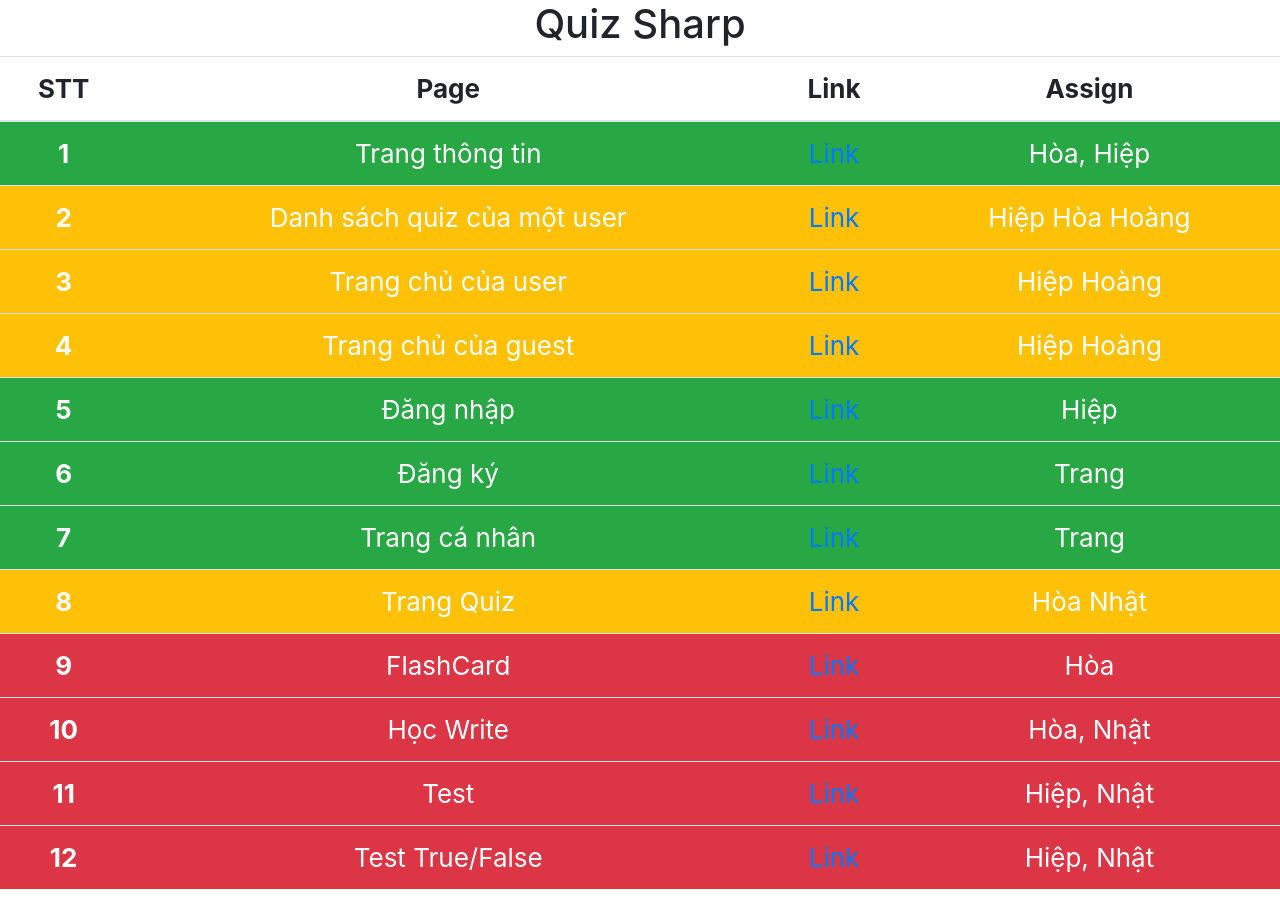
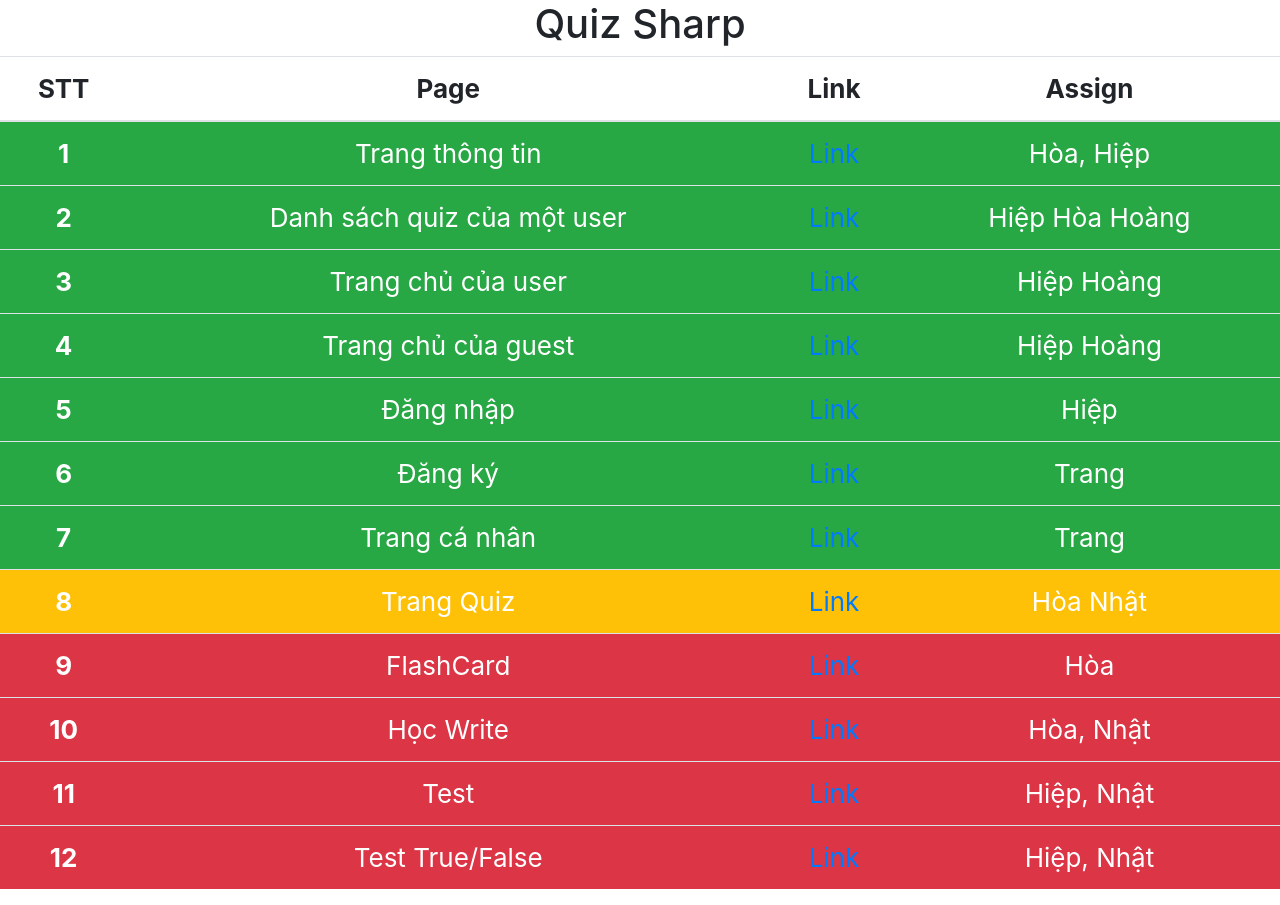
Before and after one commit to Sharp-Team/quiz-sharp, a React (Create React App) app in the folder frontend/: page / in a window 1280 px wide. Built offline with nearby package versions, Linux system fonts and the light colour scheme.

Commit message:
update: page done

```diff
--- a/frontend/src/page/ListPage/index.tsx
+++ b/frontend/src/page/ListPage/index.tsx
@@ -27,21 +27,21 @@ class ListPage extends Component {
         page: 'Danh sách quiz của một user',
         link: 'list-quiz',
         assign: 'Hiệp Hòa Hoàng',
-        status: 'bg-warning',
+        status: 'bg-success',
       },
       {
         id: '3',
         page: 'Trang chủ của user',
         link: 'home-page-user',
         assign: 'Hiệp Hoàng',
-        status: 'bg-warning',
+        status: 'bg-success',
       },
       {
         id: '4',
         page: 'Trang chủ của guest',
         link: 'home-page-guest',
         assign: 'Hiệp Hoàng',
-        status: 'bg-warning',
+        status: 'bg-success',
       },
       {
         id: '5',
```
